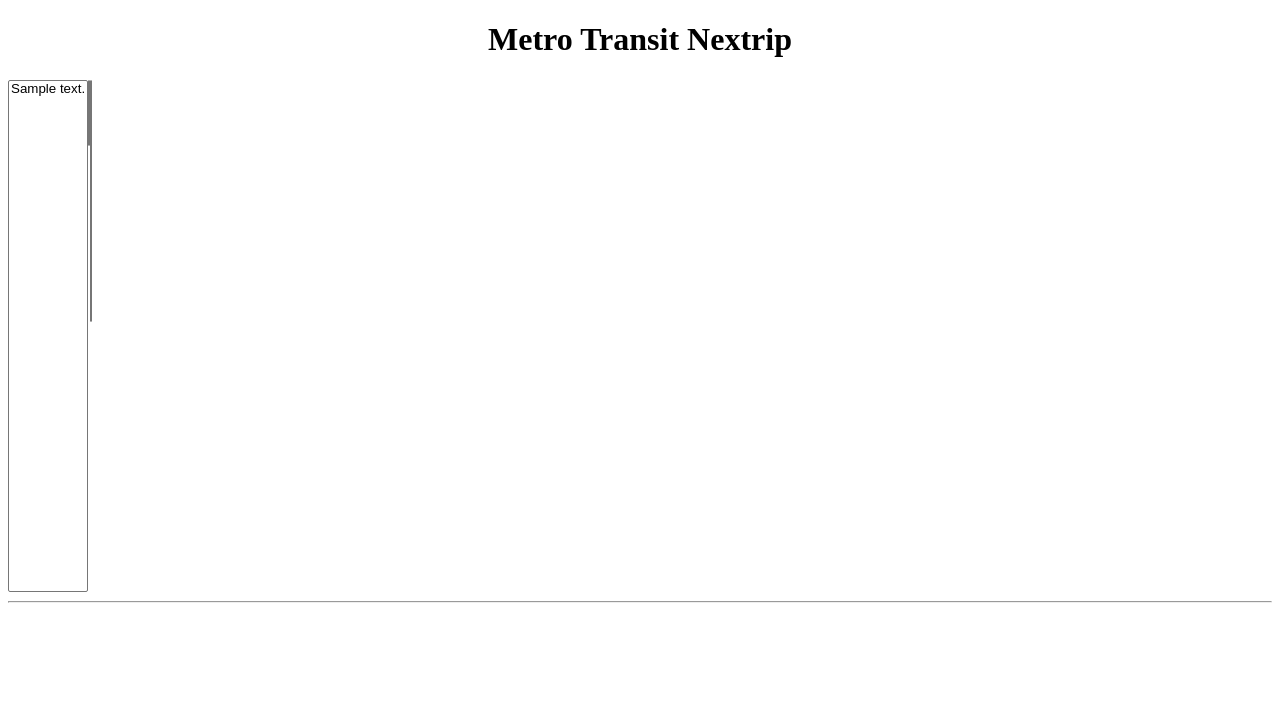
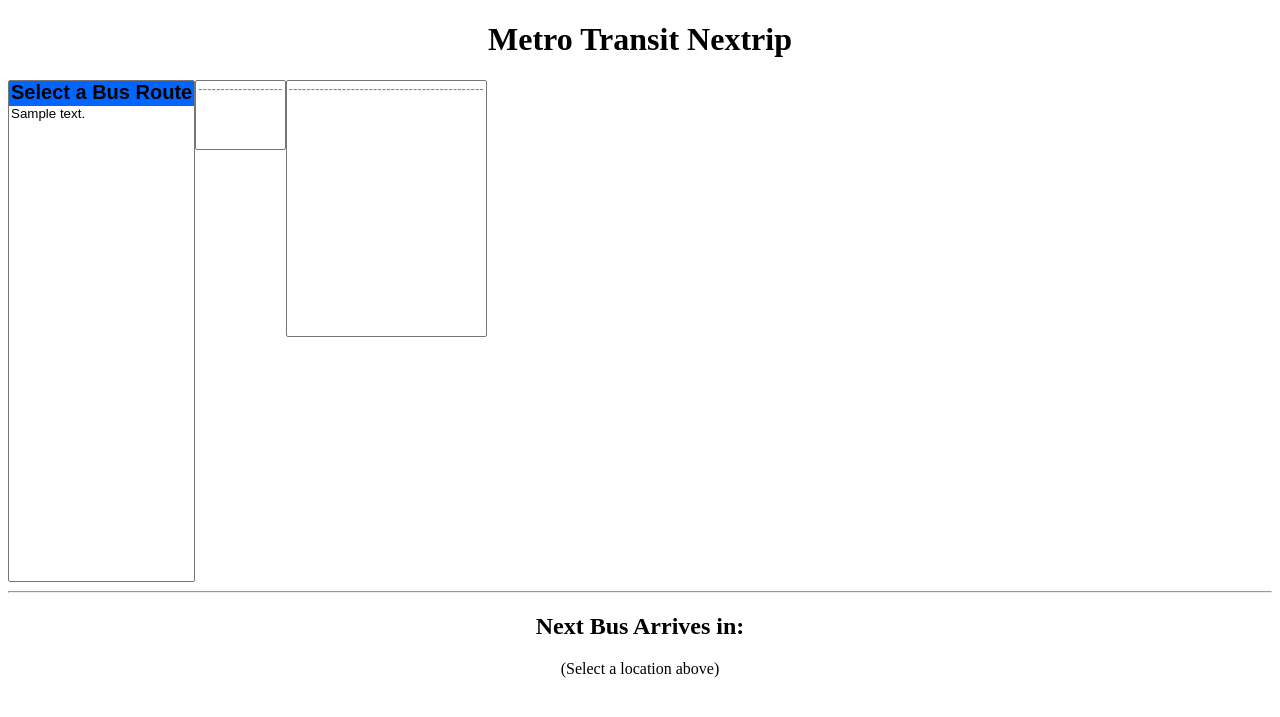
Before and after one commit to mark-fox/MetroTransitAPI, a Flask app: page / in a window 1280 px wide. Shown: the top 717 px of the page. Run offline with Flask 2, Linux system fonts and the light colour scheme; a database or web service that is not in the repository returns one stand-in record (values such as "Sample title"); data that the repository does not hold is empty; some libraries are stand-ins or nearby versions.

Commit message:
Added placeholder text to top of lists

```diff
--- a/static/css/styles.css
+++ b/static/css/styles.css
@@ -21,6 +21,17 @@ h1 {
 
 }
 
+.optPlaceholder {
+    color: black;
+    font-size: 20px;
+    background: #0066ff;
+    font-weight: bold;
+}
+
+h2 {
+text-align: center;
+}
+
 #timeId {
-
+    text-align: center;
 }
--- a/templates/index.html
+++ b/templates/index.html
@@ -5,7 +5,8 @@
 
 <div id="allListsDiv">
     <div id="routesDiv">
-        <select id="routesId" name="routeField" size="30">
+        <select id="routesId" name="routeField" size="20">
+            <option label="Select a Bus Route" disabled class="optPlaceholder"></option>
             {% for route in routes %}
                 <option value="{{ route.Route }}">{{ route.Description }}</option>
             {% endfor %}
@@ -13,18 +14,23 @@
     </div>
 
     <div id="directionDiv">
-        <select id="directionId" name="directionField" size="4"></select>
+        <select id="directionId" name="directionField" size="4">
+            <option disabled>-------------------</option>
+        </select>
     </div>
 
     <div id="stopsDiv">
-        <select id="stopsId" size="15"></select>
+        <select id="stopsId" size="15">
+            <option disabled>--------------------------------------------</option>
+        </select>
     </div>
 </div>
 
 <hr>
 
 <div id="timeDiv">
-    <p id="timeId"></p>
+    <h2>Next Bus Arrives in:</h2>
+    <p id="timeId">(Select a location above)</p>
 </div>
 
 {% endblock %}
```
